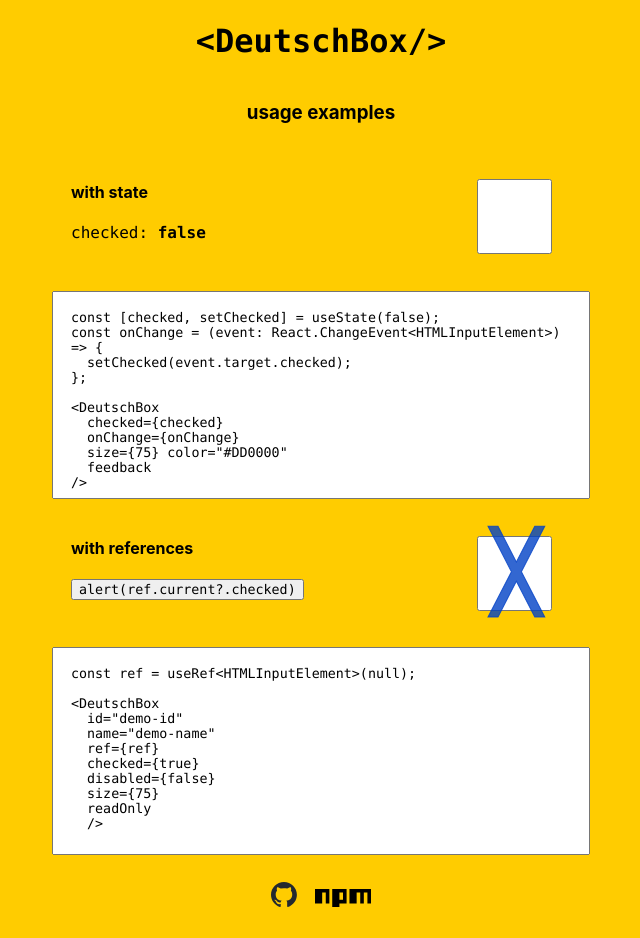
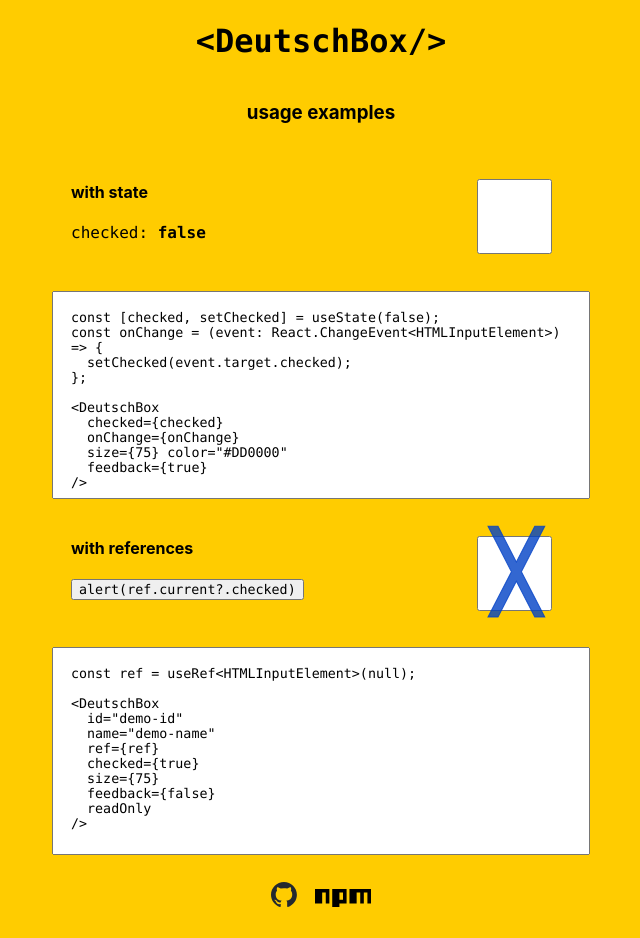
Before and after one commit to fer-nando-machado/react-deutschbox, a React (Vite) app: page / in a window 1280 px wide. Shown: the whole page, without its empty margins (319-959 px from the left). Built offline with nearby package versions, Linux system fonts and the light colour scheme.

Commit message:
updates example code

```diff
--- a/src/App.tsx
+++ b/src/App.tsx
@@ -29,11 +29,11 @@ function App() {
           </code>
         </div>
         <DeutschBox
-          color="#DD0000"
           checked={checked}
           onChange={onChange}
           size={75}
-          feedback
+          color="#DD0000"
+          feedback={true}
         />
       </div>
       <textarea
@@ -47,7 +47,7 @@ const onChange = (event: React.ChangeEvent<HTMLInputElement>) => {
   checked={checked}
   onChange={onChange}
   size={75} color="#DD0000"
-  feedback
+  feedback={true}
 />`}
         spellCheck={false}
       />
@@ -64,8 +64,8 @@ const onChange = (event: React.ChangeEvent<HTMLInputElement>) => {
           name="demo-name"
           ref={ref}
           checked={true}
-          disabled={false}
           size={75}
+          feedback={false}
           readOnly
         />
       </div>
@@ -78,10 +78,10 @@ const onChange = (event: React.ChangeEvent<HTMLInputElement>) => {
   name="demo-name"
   ref={ref}
   checked={true}
-  disabled={false}
   size={75}
+  feedback={false}
   readOnly
-  />`}
+/>`}
         spellCheck={false}
       />
 
```
